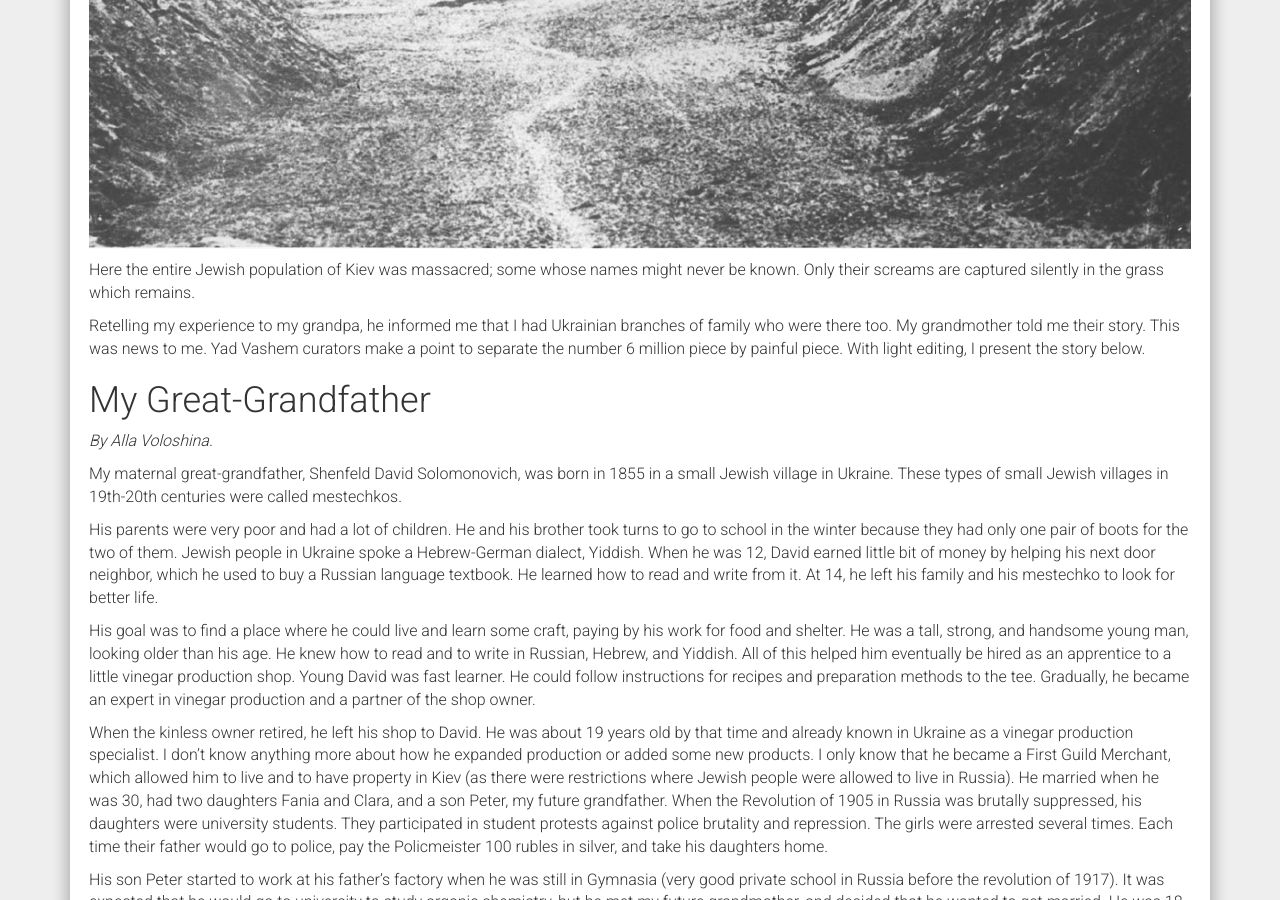
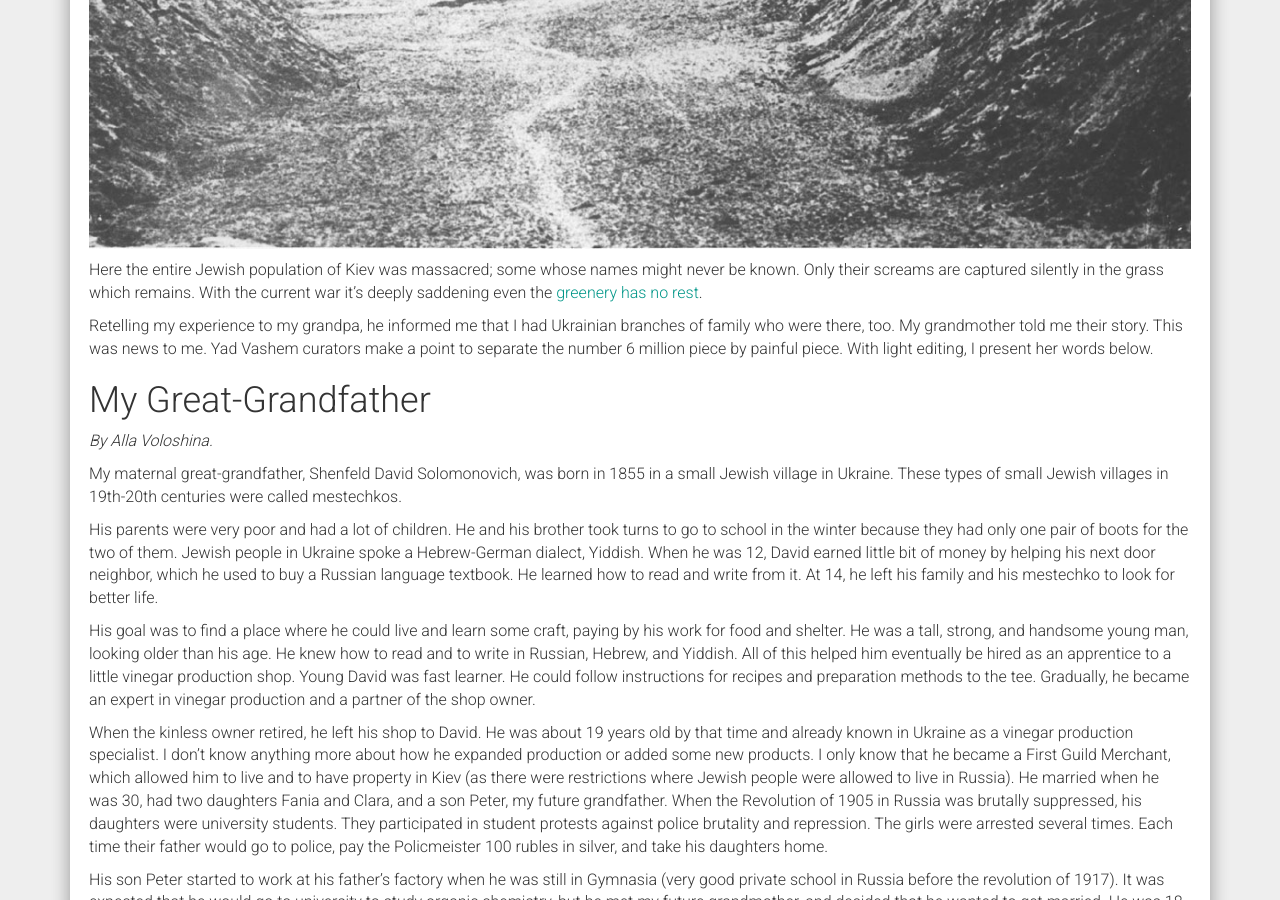
Before and after one commit to vlad17/vlad17.github.io, a Jekyll site: the page built from _posts/2022-07-31-babi-yar.md, in a window 1280 px wide and 900 px high, scrolled down 1778 px. Built offline with Jekyll 4.4.1, drawn with Linux system fonts in a browser that asks for light colours; nearby versions of some CDN libraries; formulas are drawn with MathJax 3.

Commit message:
Minor edits to Babi Yar

```diff
--- a/_posts/2022-07-31-babi-yar.md
+++ b/_posts/2022-07-31-babi-yar.md
@@ -38,9 +38,9 @@ A picture of the valley echoes the poem, by Yevgeni Yevtushenko.
 
 ![babi yar](/assets/2022-07-31/babi-yar.jpg){: .center-image }
 
-Here the entire Jewish population of Kiev was massacred; some whose names might never be known. Only their screams are captured silently in the grass which remains.
+Here the entire Jewish population of Kiev was massacred; some whose names might never be known. Only their screams are captured silently in the grass which remains. With the current war it's deeply saddening even the [greenery has no rest](https://www.washingtonpost.com/world/2022/03/01/ukraine-russia-babyn-yar/).
 
-Retelling my experience to my grandpa, he informed me that I had Ukrainian branches of family who were there too. My grandmother told me their story. This was news to me. Yad Vashem curators make a point to separate the number 6 million piece by painful piece. With light editing, I present the story below.
+Retelling my experience to my grandpa, he informed me that I had Ukrainian branches of family who were there, too. My grandmother told me their story. This was news to me. Yad Vashem curators make a point to separate the number 6 million piece by painful piece. With light editing, I present her words below.
 
 # My Great-Grandfather
 
```
